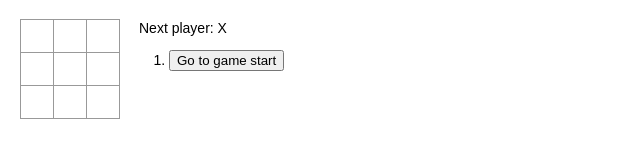
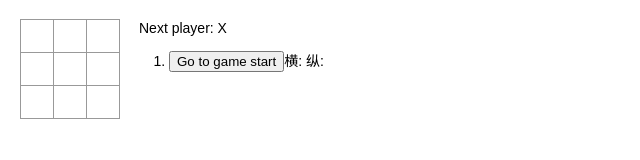
Before and after one commit to feixia5320/react, a React (Create React App) app in the folder my-app/: page / in a window 1280 px wide. Shown: the top 160 px of the page, without its empty margins (0-640 px from the left). Built offline with nearby package versions, Linux system fonts and the light colour scheme.

Commit message:
添加横纵坐标

```diff
--- a/my-app/src/index.js
+++ b/my-app/src/index.js
@@ -48,6 +48,8 @@ class Game extends React.Component {
     this.state = {
       history: [{
         squares: Array(9).fill(null),
+        x: null,
+        y: null
       }],
       stepNumber: 0,
       xIsNext: true,
@@ -61,10 +63,14 @@ class Game extends React.Component {
     if (calculateWinner(squares) || squares[i]) {
       return;
     }
+    let y =Math.floor( i / 3) + 1;
+    let x = i % 3 + 1;
     squares[i] = this.state.xIsNext ? 'X' : 'O';
     this.setState({
       history: history.concat([{
         squares: squares,
+        x: x,
+        y: y
       }]),
       stepNumber: history.length,
       xIsNext: !this.state.xIsNext,
@@ -90,7 +96,7 @@ class Game extends React.Component {
       return (
         <li key={move}>
           <button onClick={() => this.jumpTo(move)}>{desc}</button>
-          <span></span>
+          <span>横:{step.x} 纵:{step.y}</span>
         </li>
       );
     });
```
